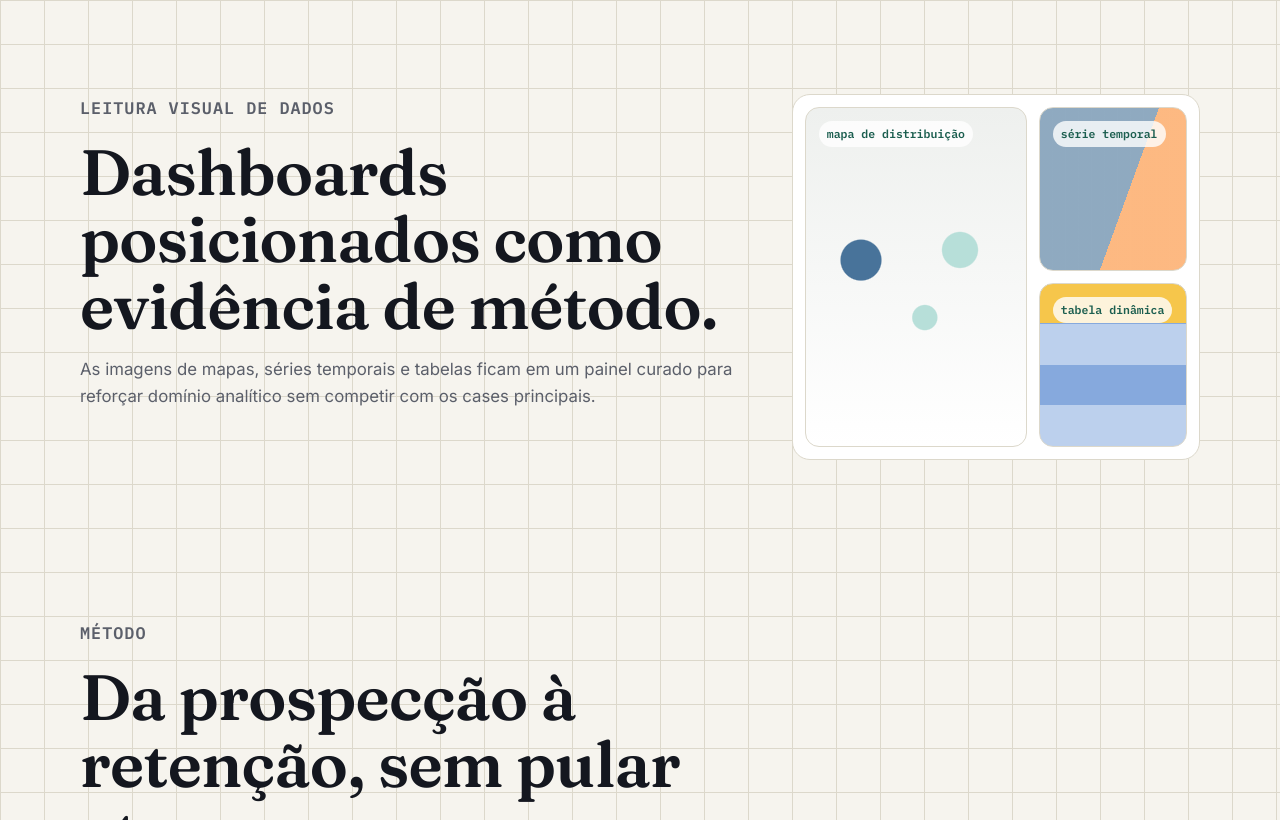
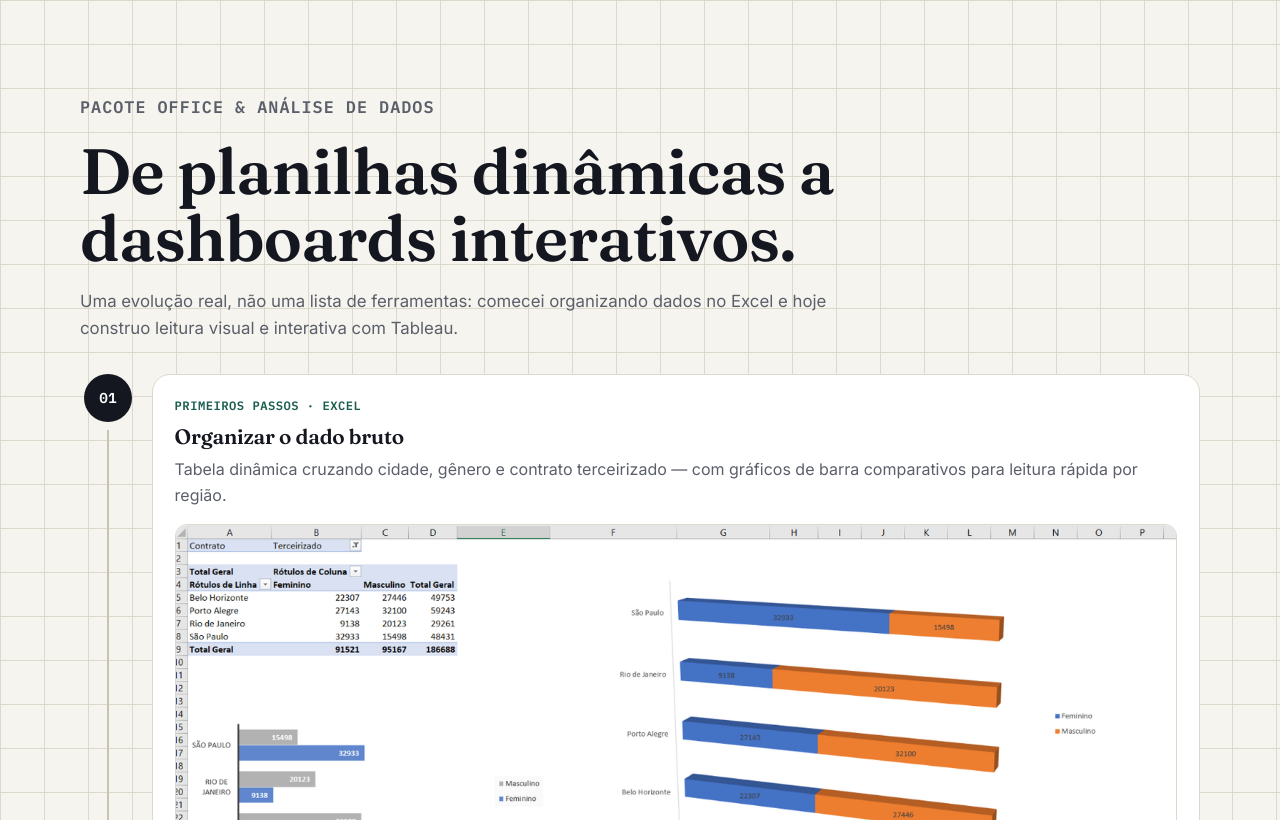
Before and after one commit to paulohenriqueph12335-lang/Portif-rio_, a plain HTML site: page index.html in a window 1280 px wide. Shown: the part 1980-2800 px from the top of the page. Drawn offline with Linux system fonts and the light colour scheme.

Commit message:
Add files via upload

```diff
--- a/index.html
+++ b/index.html
@@ -34,9 +34,10 @@
 
       <div class="nav-links" id="nav-links">
         <a href="#projetos"><span>01</span> Cases</a>
-        <a href="#metodo"><span>02</span> Método</a>
-        <a href="#competencias"><span>03</span> Competências</a>
-        <a href="#formacao"><span>04</span> Formação</a>
+        <a href="#analytics"><span>02</span> Análise de Dados</a>
+        <a href="#metodo"><span>03</span> Método</a>
+        <a href="#competencias"><span>04</span> Competências</a>
+        <a href="#formacao"><span>05</span> Formação</a>
         <a class="nav-cta" href="#contato">Contato</a>
       </div>
     </nav>
@@ -134,18 +135,43 @@
       </div>
     </section>
 
-    <section class="section analytics-section" aria-labelledby="analytics-title">
-      <div class="container split-section">
+    <section class="section analytics-section" id="analytics" aria-labelledby="analytics-title">
+      <div class="container">
         <div class="section-header reveal">
-          <p class="eyebrow">Leitura visual de dados</p>
-          <h2 id="analytics-title">Dashboards posicionados como evidência de método.</h2>
-          <p>As imagens de mapas, séries temporais e tabelas ficam em um painel curado para reforçar domínio analítico sem competir com os cases principais.</p>
+          <p class="eyebrow">Pacote Office &amp; Análise de Dados</p>
+          <h2 id="analytics-title">De planilhas dinâmicas a dashboards interativos.</h2>
+          <p>Uma evolução real, não uma lista de ferramentas: comecei organizando dados no Excel e hoje construo leitura visual e interativa com Tableau.</p>
         </div>
-        <div class="analytics-board reveal" aria-label="Composição visual inspirada nas imagens de dashboards fornecidas">
-          <div class="viz-card viz-map"><span>mapa de distribuição</span></div>
-          <div class="viz-card viz-area"><span>série temporal</span></div>
-          <div class="viz-card viz-table"><span>tabela dinâmica</span></div>
-        </div>
+
+        <ol class="timeline reveal">
+          <li class="timeline-step">
+            <div class="timeline-marker"><span>01</span></div>
+            <div class="timeline-card">
+              <p class="timeline-tag">Primeiros passos · Excel</p>
+              <h3>Organizar o dado bruto</h3>
+              <p>Tabela dinâmica cruzando cidade, gênero e contrato terceirizado — com gráficos de barra comparativos para leitura rápida por região.</p>
+              <img src="analytics-excel.png" alt="Tabela dinâmica no Excel comparando dados por cidade e gênero, com gráficos de barra ao lado" loading="lazy">
+            </div>
+          </li>
+          <li class="timeline-step">
+            <div class="timeline-marker"><span>02</span></div>
+            <div class="timeline-card">
+              <p class="timeline-tag">Ganhando profundidade · Tableau</p>
+              <h3>Dar lugar ao dado</h3>
+              <p>Primeiros dashboards geográficos em Tableau: distribuição de títulos por país, usando campos calculados de latitude/longitude para mapear volume por região.</p>
+              <img src="analytics-tableau-mapa.png" alt="Mapa mundial no Tableau mostrando contagem de títulos por país" loading="lazy">
+            </div>
+          </li>
+          <li class="timeline-step">
+            <div class="timeline-marker"><span>03</span></div>
+            <div class="timeline-card">
+              <p class="timeline-tag">Hoje · Tableau</p>
+              <h3>Contar uma história com o dado</h3>
+              <p>Análise temporal comparativa (% do total por mês e tipo de conteúdo), com tooltips interativos pensados para leitura executiva, não só para o analista.</p>
+              <img src="analytics-tableau-temporal.png" alt="Gráfico de área no Tableau mostrando evolução percentual de filmes e séries ao longo do tempo" loading="lazy">
+            </div>
+          </li>
+        </ol>
       </div>
     </section>
 
--- a/styles.css
+++ b/styles.css
@@ -117,7 +117,7 @@ dd { margin: 0; color: var(--signal); font: 600 clamp(1.6rem, 6vw, 3rem)/1 var(-
 
 .section-header { margin-bottom: 2rem; max-width: 760px; }
 .project-grid, .method-grid { display: grid; gap: 1rem; }
-.project-card, .method-item, .skill-groups, .analytics-board { background: var(--paper-2); border: 1px solid var(--line); border-radius: 18px; }
+.project-card, .method-item, .skill-groups { background: var(--paper-2); border: 1px solid var(--line); border-radius: 18px; }
 .project-card { padding: 1.35rem; display: flex; flex-direction: column; gap: 1rem; transition: transform .2s ease, border-color .2s ease; }
 .project-card:hover { transform: translateY(-4px); border-color: var(--line-strong); }
 .project-card.featured { background: var(--ink); color: #fff; }
@@ -130,12 +130,30 @@ dd { margin: 0; color: var(--signal); font: 600 clamp(1.6rem, 6vw, 3rem)/1 var(-
 .project-card a { margin-top: auto; color: var(--signal); font-weight: 700; }
 
 .analytics-section { padding-top: 1rem; }
-.analytics-board { display: grid; grid-template-columns: 1fr; gap: .75rem; padding: .75rem; }
-.viz-card { min-height: 160px; border: 1px solid var(--line); border-radius: 14px; background: #f8faf9; position: relative; overflow: hidden; }
-.viz-card span { position: absolute; left: .8rem; top: .8rem; font: 600 .72rem var(--font-mono); color: var(--teal); background: rgba(255,255,255,.8); padding: .35rem .5rem; border-radius: 999px; }
-.viz-map { background-image: radial-gradient(circle at 25% 45%, #48739a 0 8%, transparent 8.5%), radial-gradient(circle at 70% 42%, #b7dfd9 0 7%, transparent 7.5%), radial-gradient(circle at 54% 62%, #b7dfd9 0 5%, transparent 5.5%), linear-gradient(#eef0ee, #fff); }
-.viz-area { background-image: linear-gradient(110deg, rgba(73,116,154,.6) 0 58%, rgba(255,154,73,.68) 58% 100%), repeating-linear-gradient(90deg, transparent 0 12px, rgba(255,255,255,.3) 12px 13px); }
-.viz-table { background-image: linear-gradient(#f6c64b 0 24%, transparent 24%), repeating-linear-gradient(#86a9dd 0 25%, #bcd0ed 25% 50%); }
+.timeline { list-style: none; display: grid; gap: 1.5rem; counter-reset: tl; }
+.timeline-step { display: grid; gap: 1rem; grid-template-columns: 44px 1fr; }
+.timeline-marker { display: flex; flex-direction: column; align-items: center; }
+.timeline-marker span {
+  display: grid; place-items: center; width: 40px; height: 40px; border-radius: 50%;
+  background: var(--ink); color: #fff; font-family: var(--font-mono); font-size: .82rem; font-weight: 700; flex: 0 0 auto;
+}
+.timeline-step:not(:last-child) .timeline-marker::after {
+  content: ""; flex: 1 1 auto; width: 2px; background: var(--line-strong); margin-top: .5rem; min-height: 2rem;
+}
+.timeline-card {
+  background: var(--paper-2); border: 1px solid var(--line); border-radius: 18px; padding: 1.35rem;
+  display: grid; gap: .6rem;
+}
+.timeline-tag { font-family: var(--font-mono); font-size: .76rem; color: var(--teal); font-weight: 600; text-transform: uppercase; letter-spacing: .04em; margin: 0; }
+.timeline-card h3 { font-size: 1.3rem; }
+.timeline-card p:not(.timeline-tag) { color: var(--ink-soft); margin: 0; }
+.timeline-card img { width: 100%; border-radius: 12px; border: 1px solid var(--line); margin-top: .4rem; }
+
+@media (min-width: 721px) {
+  .timeline-step { grid-template-columns: 56px 1fr; }
+  .timeline-marker span { width: 48px; height: 48px; font-size: .9rem; }
+}
+
 
 .method-grid { counter-reset: step; list-style: none; }
 .method-item { padding: 1.3rem; list-style: none; }
@@ -165,8 +183,6 @@ dd { margin: 0; color: var(--signal); font: 600 clamp(1.6rem, 6vw, 3rem)/1 var(-
   .nav-links a { padding: .55rem .7rem; }
   .nav-cta { padding-inline: 1rem !important; border-radius: 999px !important; }
   .project-grid, .method-grid { grid-template-columns: repeat(2, 1fr); }
-  .analytics-board { grid-template-columns: 1.2fr .8fr; }
-  .viz-map { grid-row: span 2; min-height: 340px; }
 }
 @media (min-width: 901px) {
   .hero-grid, .split-section { grid-template-columns: minmax(0, 1.25fr) minmax(340px, .75fr); align-items: center; }
```
Also changed, not shown: analytics-excel.png (added), analytics-tableau-mapa.png (added), analytics-tableau-temporal.png (added).
